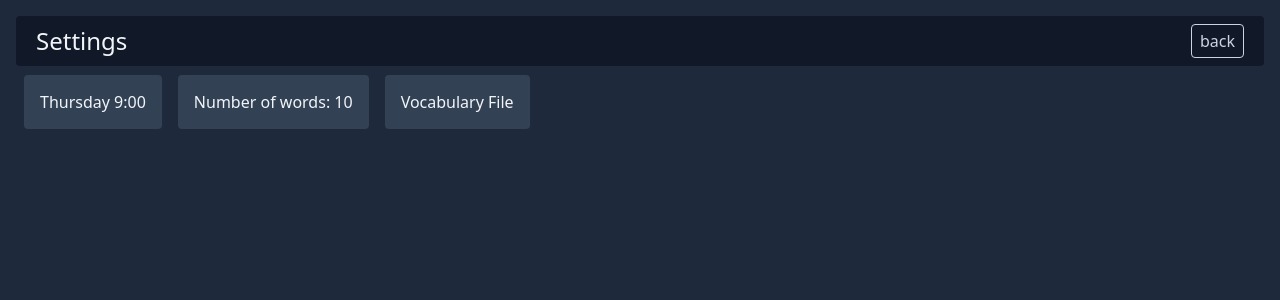
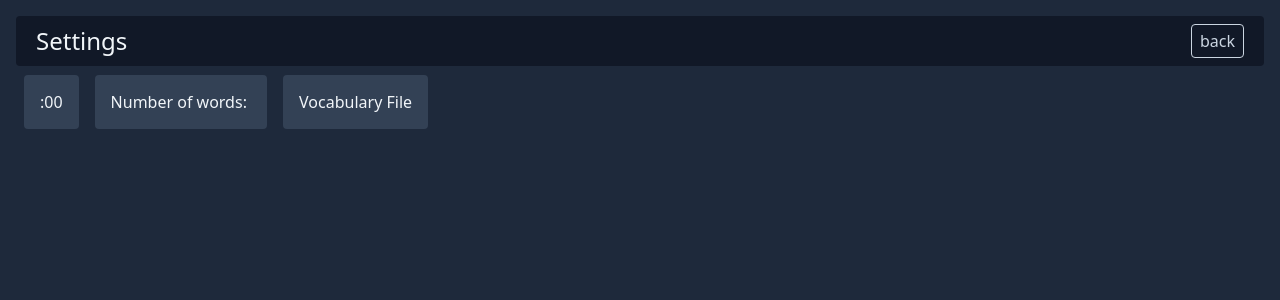
Before and after one commit to timonpalm/words-of-the-week, a Next.js app: page /settings in a window 1280 px wide. Shown: the top 300 px of the page. Built offline with nearby package versions, Linux system fonts and the light colour scheme.

Commit message:
settings provider basic structure

```diff
--- /dev/null
+++ b/src/app/components/settingsProvider.js
@@ -0,0 +1,13 @@
+"use client";
+import React from 'react'
+
+export const SettingsContext = React.createContext({});
+
+export default function SettingsProvider({ children, settings }) {
+
+  return (
+      <SettingsContext.Provider value={settings}>
+          {children}
+      </SettingsContext.Provider>
+  )
+}
--- a/src/app/components/wordListContainer.js
+++ b/src/app/components/wordListContainer.js
@@ -1,16 +1,16 @@
 "use client";
 import { getWords } from '../../utils/getWords'
 import WordList from './wordList';
-import { useState } from 'react';
+import { useState, useContext } from 'react';
+import { SettingsContext } from './settingsProvider';
 
 export default function WordListContainer({ vocabulary, initWords }) {
 
-    //const settings = useContext(SettingsContext);
+    const settings = useContext(SettingsContext);
 
     const [words, setWords] = useState(initWords);
 
     async function handleClick() {
-        console.log("clicked");
         var newWords = await getWords(vocabulary, settings.numberOfWords);
         setWords(newWords);
     }
--- a/src/app/page.js
+++ b/src/app/page.js
@@ -4,29 +4,31 @@ import WordListContainer from "./components/wordListContainer";
 import { getWords } from "../utils/getWords";
 import Countdown from "./components/countdown";
 import { calcTargetDate } from "@/utils/calcTargetDate";
-import { promises as fs } from 'fs';
 import { create_vocabulary } from "@/utils/getVocabulary";
+import fs from 'fs/promises';
+import SettingsProvider from "./components/settingsProvider";
 
 //const SettingsContext = React.createContext({});
 
-// async function loadSettings() {
+async function loadSettings() {
 
-//   const file = await fs.readFile(process.cwd() + '/settings.json', 'utf8');
-//   const settings = JSON.parse(file);
+  const file = await fs.readFile(process.cwd() + '/settings.json', 'utf8');
+  const settings = JSON.parse(file);
 
-//   return settings;
-// }
+  return settings;
+}
 
 export default async function Home() {
 
-  //var settings = await loadSettings();
+  var settings = await loadSettings();
 
   const vocabulary = create_vocabulary();
-  var initWords = await getWords(vocabulary, 10);
+  var initWords = await getWords(vocabulary, settings.numberOfWords);
 
-  var targetDate = calcTargetDate(3, 8);
+  var targetDate = calcTargetDate(settings.targetWeekday, settings.targetHour);
 
   return <>
+    <SettingsProvider settings={settings}>
       <header>
         <h1 className="text-2xl">WORDS OF THE WEEK</h1>
         <Countdown targetDate={targetDate}></Countdown>
@@ -34,6 +36,7 @@ export default async function Home() {
         Settings
         </Link>
       </header>
-        <WordListContainer vocabulary={vocabulary} initWords={initWords}></WordListContainer>
+      <WordListContainer vocabulary={vocabulary} initWords={initWords}></WordListContainer>
+    </SettingsProvider>
   </>
 }
--- a/src/app/settings/page.js
+++ b/src/app/settings/page.js
@@ -1,11 +1,19 @@
+"use client";
 import Link from "next/link";
 import SettingBlock from "./components/settingBlock";
+import { SettingsContext } from "../components/settingsProvider";
+import { useContext } from 'react';
+import SettingsProvider from "../components/settingsProvider";
 
 export default function Settings() {
-  const weekday = ["Sunday","Monday","Tuesday","Wednesday","Thursday","Friday","Saturday"];
-  const date = new Date();
+  const weekday = ["Sunday", "Monday", "Tuesday", "Wednesday", "Thursday", "Friday", "Saturday"];
+
+  const settings = useContext(SettingsContext);
+
+  console.log(settings);
 
   return <>
+    <SettingsProvider settings={settings}>
       <header>
         <h1 className="text-2xl">Settings</h1>
         <Link className="border border-slate-300 text-slate-300 px-2 py-1 rounded hover:bg-slate-700 focus-within:bg-slate-700 outline-none" href="/">
@@ -13,13 +21,14 @@ export default function Settings() {
         </Link>
       </header>
       <SettingBlock>
-      {weekday[date.getDay()]} { date.getHours()}:00
+        {weekday[settings.targetWeekday]} { settings.targetHour}:00
       </SettingBlock>
       <SettingBlock>
-      Number of words: 10
+        Number of words: {settings.numberOfWords}
       </SettingBlock>
       <SettingBlock>
         Vocabulary File
         </SettingBlock>
+    </SettingsProvider>
   </>
 }
--- a/src/utils/calcTargetDate.js
+++ b/src/utils/calcTargetDate.js
@@ -7,7 +7,5 @@ export function calcTargetDate(targetWeekday, targetHour) {
     targetDate.setDate(targetDate.getDate() + (((targetWeekday + 7 - targetDate.getDay()) % 7) || 7));
     targetDate.setHours(targetHour, 0, 0, 0);
 
-    console.log(targetDate.toLocaleString());
-
     return targetDate;
 }
```
Lines whose indentation alone changed are shown as unchanged.
